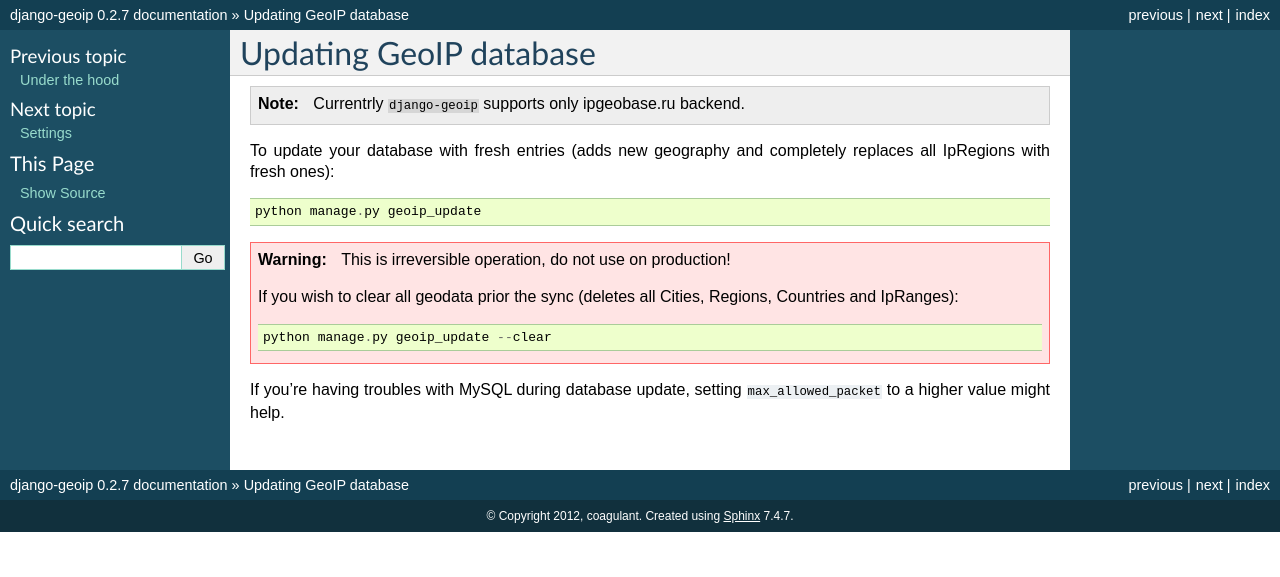
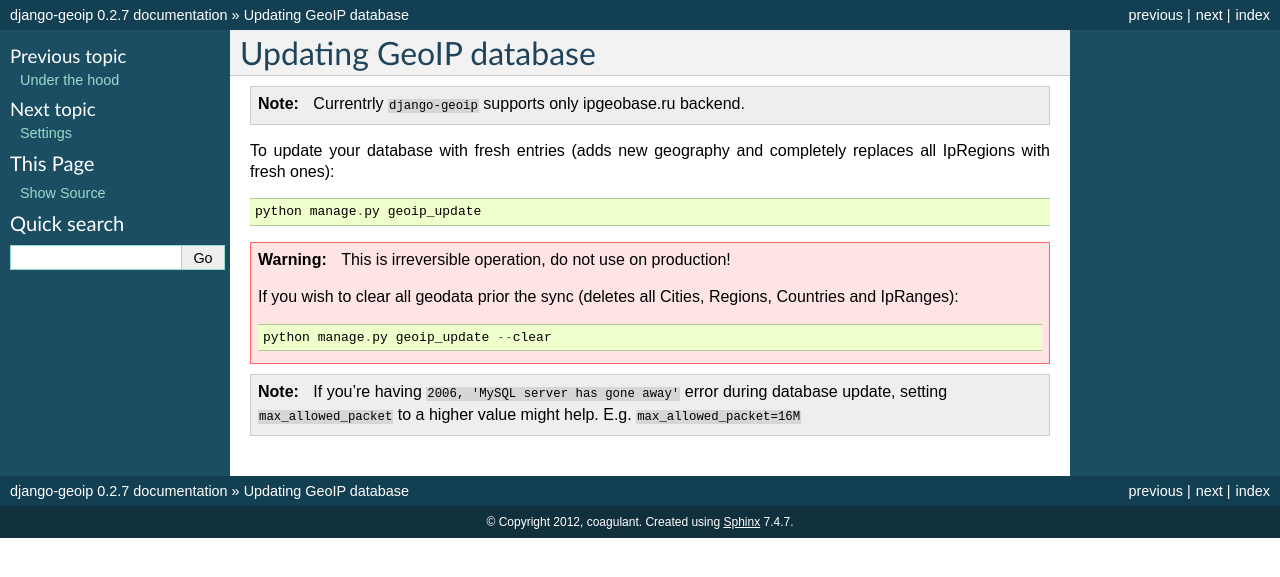
Before and after one commit to futurecolors/django-geoip, a Sphinx documentation site: the page built from docs/update.rst, in a window 1280 px wide. Shown: the top 577 px of the page. Built offline with Sphinx 7.4.7, drawn with Linux system fonts in a browser that asks for light colours.

Commit message:
Clarification on max_allowed_packet Fixes #26

```diff
--- a/docs/update.rst
+++ b/docs/update.rst
@@ -21,5 +21,7 @@ To update your database with fresh entries
         python manage.py geoip_update --clear
 
 
-If you're having troubles with MySQL during database update,
-setting ``max_allowed_packet`` to a higher value might help.
+.. note::
+    If you're having ``2006, 'MySQL server has gone away'`` error during database update,
+    setting ``max_allowed_packet`` to a higher value might help.
+    E.g. ``max_allowed_packet=16M``
```
